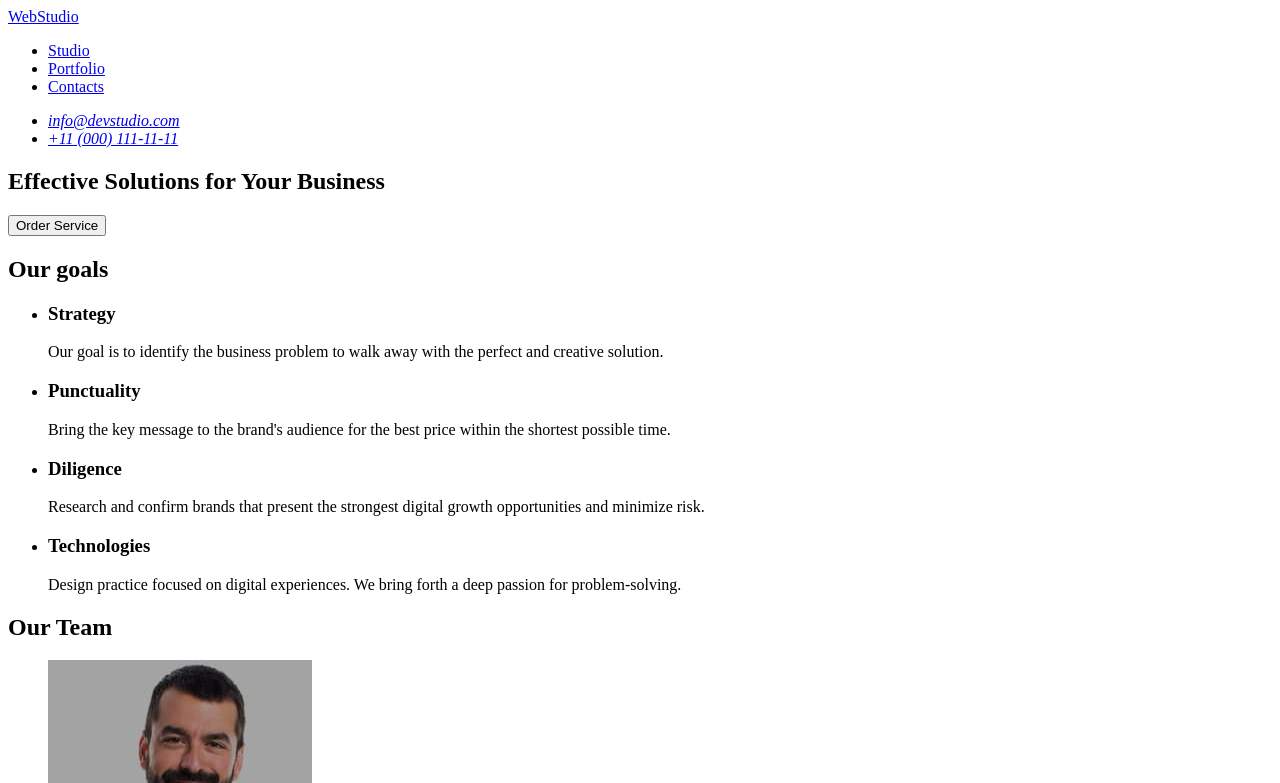
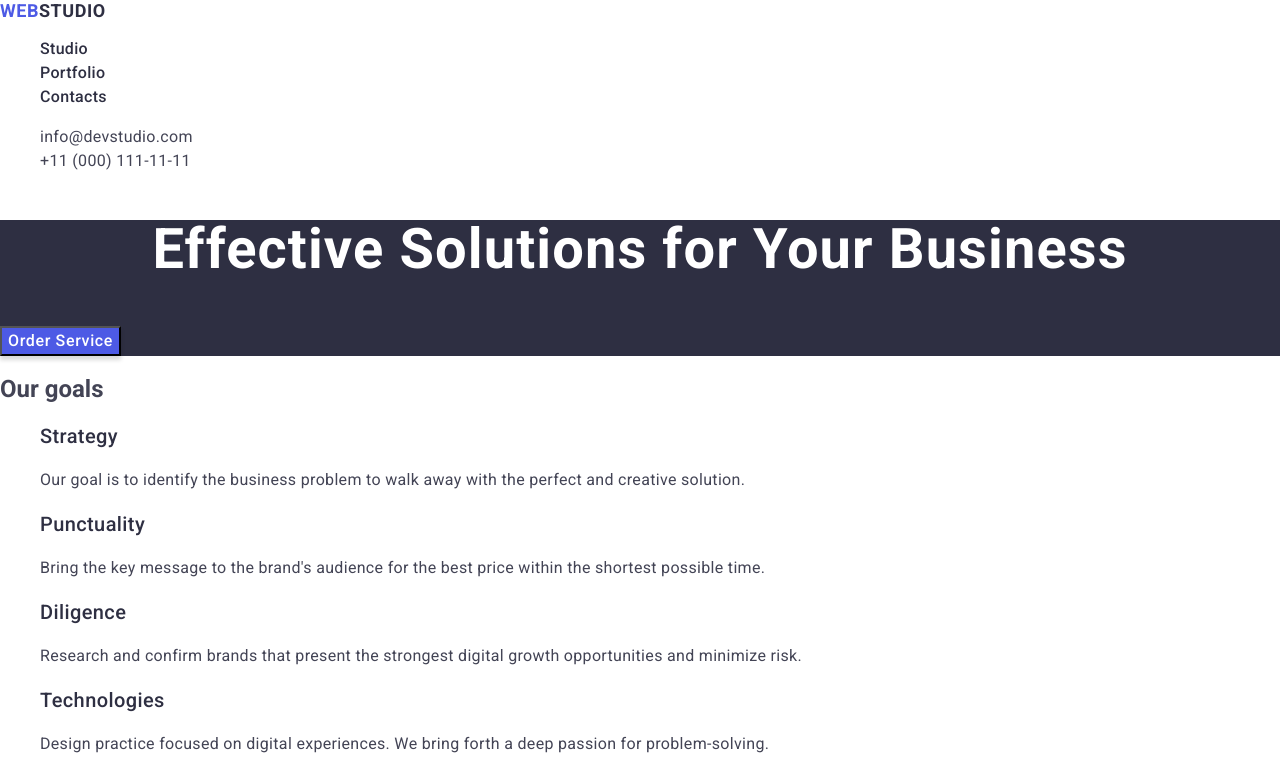
Before and after one commit to YuliiaShvets/goit-markup-hw-02, a plain HTML site: page index.html in a window 1280 px wide. Shown: the top 783 px of the page. Drawn offline with nearby package versions, Linux system fonts and the light colour scheme.

Commit message:
git slyles header

```diff
--- /dev/null
+++ b/css/styles.css
@@ -0,0 +1,131 @@
+/*font-family: "Raleway", sans-serif;
+font-family: "Roboto", sans-serif;*/
+body{
+    font-family: "Roboto", sans-serif;
+    color: #434455;
+    background-color: #fff;
+}
+
+ul,ol {
+    list-style-type: none;
+}
+
+a{
+    text-decoration: none;
+}
+
+.logo {
+font-weight: 700;
+font-size: 18px;
+line-height: 1.17;
+letter-spacing: 0.03em;
+text-transform: uppercase;
+color: #4d5ae5;
+}
+
+.header-logo .logo-part {
+    color:#2e2f42;
+}
+
+.footer-logo .logo-part {
+    color:#f4f4fd;
+}
+
+.nav-link{
+font-weight: 500;
+font-size: 16px;
+line-height: 1.5;
+letter-spacing: 0.02em;
+color:#2e2f42;
+}
+
+.contacts{
+    font-style: normal
+}
+
+.contacts-link{
+font-size: 16px;
+line-height: 1.5;
+letter-spacing: 0.02em;
+color:#434455;
+}
+
+.nav-link:hover,.nav-link:focus.contacts-link:hover,.contacts-link:focus{
+    color: #404bbf;
+}
+
+.main-text{
+    font-weight: 700;
+    font-size: 56px;
+    line-height: 1.07;
+    letter-spacing: 0.02em;
+    text-align: center;
+    color:#fff;
+}
+
+.main-section{
+    background: #2e2f42;
+}
+
+.button-text{
+    font-weight: 500;
+font-size: 16px;
+line-height: 1.5;
+letter-spacing: 0.04em;
+color:#fff;
+box-shadow: 0 4px 4px 0 rgba(0, 0, 0, 0.15);
+background-color:#4d5ae5;
+}
+
+.main-list-title{
+    font-weight: 500;
+    font-size: 20px;
+    line-height: 1.2;
+    letter-spacing: 0.02em;
+    color: #2e2f42;
+}
+
+.main-list-text{
+    font-weight: 400;
+font-size: 16px;
+line-height: 1.5;
+letter-spacing: 0.02em;
+color: #434455;
+}
+
+.section-title{
+font-weight: 700;
+font-size: 36px;
+line-height: 1.11111;
+letter-spacing: 0.02em;
+text-align: center;
+color: #2e2f42;
+}
+
+.name-item{
+font-weight: 500;
+font-size: 20px;
+line-height: 1.2;
+letter-spacing: 0.02em;
+color: #2e2f42;
+}
+
+.position-item{
+    font-weight: 400;
+font-size: 16px;
+line-height: 1.5;
+letter-spacing: 0.02em;
+color: #434455;
+}
+
+.page-footer{
+    background-color: #2e2f42;
+}
+
+.footer-logo-text{
+    font-weight: 400;
+font-size: 16px;
+line-height: 1.5;
+letter-spacing: 0.02em;
+color: #f4f4fd;
+}
--- a/index.html
+++ b/index.html
@@ -5,34 +5,42 @@
     <meta charset="UTF-8"/>
     <meta name="viewport" content="width=device-width, initial-scale=1.0"/>
     <title>VWebStudio</title>
+
+    <link rel="stylesheet" href="https://cdnjs.cloudflare.com/ajax/libs/modern-normalize/2.0.0/modern-normalize.min.css" integrity="sha512-4xo8blKMVCiXpTaLzQSLSw3KFOVPWhm/TRtuPVc4WG6kUgjH6J03IBuG7JZPkcWMxJ5huwaBpOpnwYElP/m6wg==" crossorigin="anonymous" referrerpolicy="no-referrer" />
+
+    <link rel="preconnect" href="https://fonts.googleapis.com">
+    <link rel="preconnect" href="https://fonts.gstatic.com" crossorigin>
+    <link href="https://fonts.googleapis.com/css2?family=Raleway:wght@700&family=Roboto:wght@400;500;700&display=swap" rel="stylesheet">
+
+    <link rel="stylesheet" href="./css/styles.css"/>
   </head>
 
   <!--Body-->
   <body>
     <!--Header-->
-    <header>
-      <nav>
-        <a href="./index.html">WebStudio</a>
-        <ul>
-          <li>
-            <a href="#">Studio</a>
+    <header class="page-header">
+      <nav class="header-nav">
+        <a class="logo header-logo" href="./index.html">Web<span class="logo-part">Studio</span></a>
+        <ul class="list-nav">
+          <li class="nav-item">
+            <a class="nav-link" href="#">Studio</a>
           </li>
-          <li>
-            <a href="#">Portfolio</a>
+          <li class="nav-item">
+            <a class="nav-link" href="#">Portfolio</a>
           </li>
-          <li>
-            <a href="#">Contacts</a>
+          <li class="nav-item">
+            <a  class="nav-link" href="#">Contacts</a>
           </li>
         </ul>
       </nav>
 
-      <address>
-        <ul>
-          <li>
-            <a href="mailto:info@devstudio.com">info@devstudio.com</a>
+      <address class="contacts">
+        <ul class="contacts-list">
+          <li class="contacts-item">
+            <a class="contacts-link" href="mailto:info@devstudio.com">info@devstudio.com</a>
           </li>
-          <li>
-            <a href="tel:+110001111111">+11 (000) 111-11-11</a>
+          <li class="contacts-item">
+            <a class="contacts-link" href="tel:+110001111111">+11 (000) 111-11-11</a>
           </li>
         </ul>
       </address>
@@ -40,34 +48,34 @@
     </header>
 
     <!--Main-->
-    <main>
+    <main class="page-main">
       <!--Section 1-->
-      <section>
-        <h1>Effective Solutions for Your Business</h1>
-        <button type="button">Order Service</button>
+      <section class="main-section">
+        <h1 class="main-text">Effective Solutions for Your Business</h1>
+        <button type="button" class="button-text">Order Service</button>
       </section>
       <!--Section2-->
       <section>
         <h2>Our goals</h2>
-     <ul>
-      <li>
-        <h3>Strategy</h3>
-          <p>Our goal is to identify the business problem to walk away with the
+     <ul class="main-list">
+      <li class="main-list-item">
+        <h3 class="main-list-title">Strategy</h3>
+          <p class="main-list-text">Our goal is to identify the business problem to walk away with the
             perfect and creative solution. </p>
           </li>
-          <li>
-        <h3>Punctuality</h3>
-          <p>Bring the key message to the brand's audience for the best price
+          <li class="main-list-item">
+        <h3 class="main-list-title">Punctuality</h3>
+          <p class="main-list-text">Bring the key message to the brand's audience for the best price
             within the shortest possible time.</p>
           </li>
-          <li>
-        <h3>Diligence</h3>
-          <p>Research and confirm brands that present the strongest digital growth
+          <li class="main-list-item">
+        <h3 class="main-list-title">Diligence</h3>
+          <p class="main-list-text">Research and confirm brands that present the strongest digital growth
             opportunities and minimize risk.</p>
           </li>
-          <li>
-        <h3>Technologies</h3>
-          <p>Design practice focused on digital experiences. We bring forth a deep
+          <li class="main-list-item">
+        <h3 class="main-list-title">Technologies</h3>
+          <p class="main-list-text">Design practice focused on digital experiences. We bring forth a deep
             passion for problem-solving.</p>
           </li>
           </ul>
@@ -76,42 +84,88 @@
 <!--Section3-->
 
 <section>
-  <h2>Our Team</h2>
-  <ul>
+  <h2 class="section-title">Our Team</h2>
+  <ul class="section-list">
 
-    <li>
+    <li class="section-list-item">
       <img src="./images/mark-guerrero.jpg" alt="mark-guerrero" width="264" height="260"/>
-      <h3>Mark Guerrero</h3>
-        <p>Product Designer</p>
+      <h3 class="name-item">Mark Guerrero</h3>
+        <p class="position-item">Product Designer</p>
     </li>
 
     <li>
       <img src="./images/tom-ford.jpg" alt="tom-ford" width="264" height="260"/>
-      <h3>Tom Ford</h3>
-        <p>Frontend Developer</p>
+      <h3 class="name-item">Tom Ford</h3>
+        <p class="position-item">Frontend Developer</p>
     </li>
 
     <li>
       <img src="./images/camila-garcia.jpg" alt="camila-garcia" width="264" height="260"/>
-      <h3>Camila Garcia</h3>
-        <p>Marketing</p>
+      <h3 class="name-item">Camila Garcia</h3>
+        <p class="position-item">Marketing</p>
     </li>
 
     <li>
       <img src="./images/daniel-wilson.jpg" alt="daniel-wilson" width="264" height="260"/>
-      <h3>Daniel Wilson</h3>
-        <p>UI Designer</p>
+      <h3 class="name-item">Daniel Wilson</h3>
+        <p class="position-item">UI Designer</p>
     </li>
 
   </ul>
 </section>
     </main>
 
+<!-- Section 4-->
+
+    <section>
+      <h2 class="section-title">Our Portfolio</h2>
+      <ul class="section-list">
+
+        <li class="section-list-item">
+          <img src="./images/banking-app.jpg" alt="banking-app" width="360" height="300"/>
+          <h3 class="name-item">Banking App</h3>
+            <p class="position-item">App</p>
+        </li>
+
+        <li>
+          <img src="./images/cashless-payment.jpg" alt="cashless-payment" width="360" height="300"/>
+          <h3 class="name-item">Cashless Payment</h3>
+            <p class="position-item">Marketing</p>
+        </li>
+
+        <li>
+          <img src="./images/meditation-app.jpg" alt="meditation-app" width="360" height="300"/>
+          <h3 class="name-item">Meditation App</h3>
+            <p class="position-item">App</p>
+        </li>
+
+        <li>
+          <img src="./images/taxi-servis.jpg" alt="taxi-servis" width="360" height="300"/>
+          <h3 class="name-item">Taxi Service</h3>
+            <p class="position-item">Marketing</p>
+        </li>
+
+        <li>
+          <img src="./images/screen-illustrations.jpg" alt="screen-illustrations" width="360" height="300"/>
+          <h3 class="name-item">Screen Illustrations</h3>
+            <p class="position-item">Design</p>
+        </li>
+
+        <li>
+          <img src="./images/online-courses.jpg" alt="online-courses" width="360" height="300"/>
+          <h3 class="name-item">Online Courses</h3>
+            <p class="position-item">Marketing</p>
+        </li>
+
+      </ul>
+    </section>
+
+
     <!--Footer-->
 
-    <footer>
-    <a href="./index.html">WebStudio</a>
-    <p>
+    <footer class="page-footer">
+    <a class="logo footer-logo" href="./index.html">Web<span class="logo-part">Studio</span></a>
+    <p class="footer-logo-text">
       Increase the flow of customers and sales for your business with digital
       marketing & growth solutions.
     </p>
```
Also changed, not shown: images/banking-app.jpg (added), images/cashless-payment.jpg (added), images/meditation-app.jpg (added), images/online-courses.jpg (added), images/screen-illustrations.jpg (added), images/taxi-servis.jpg (added).
